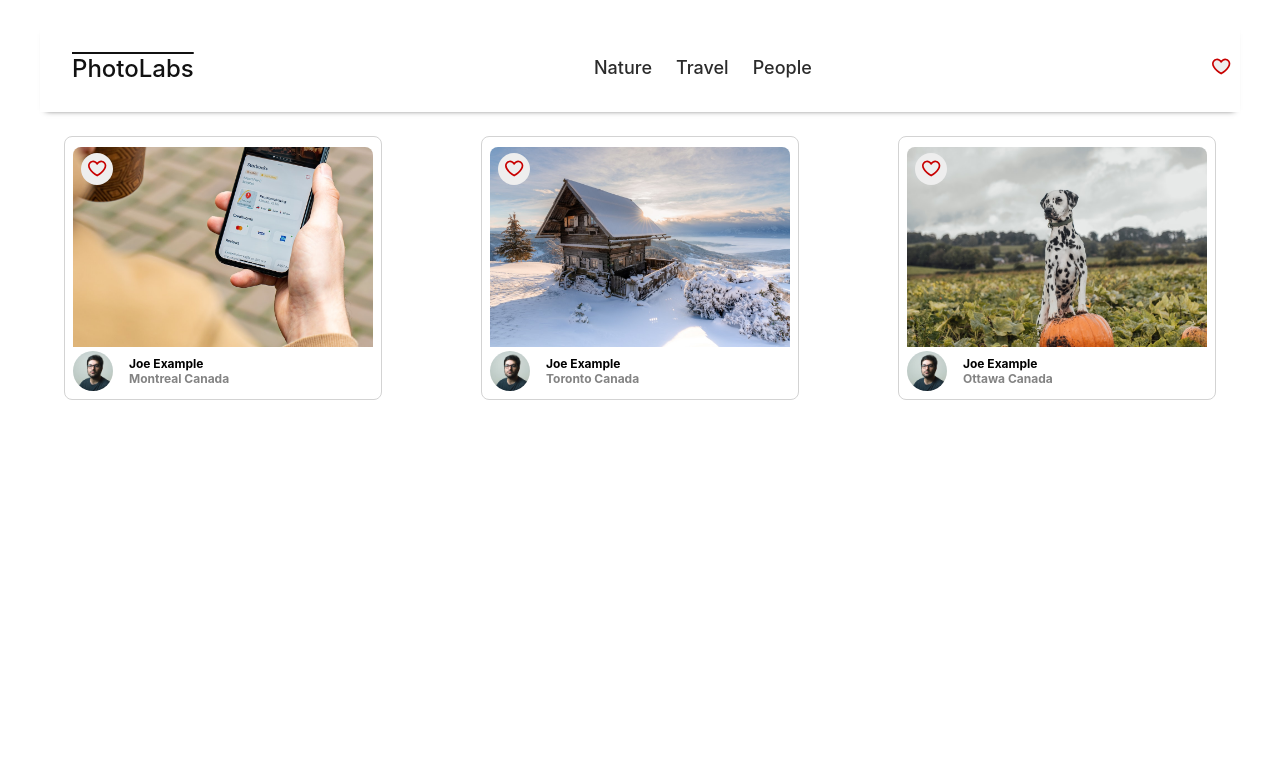
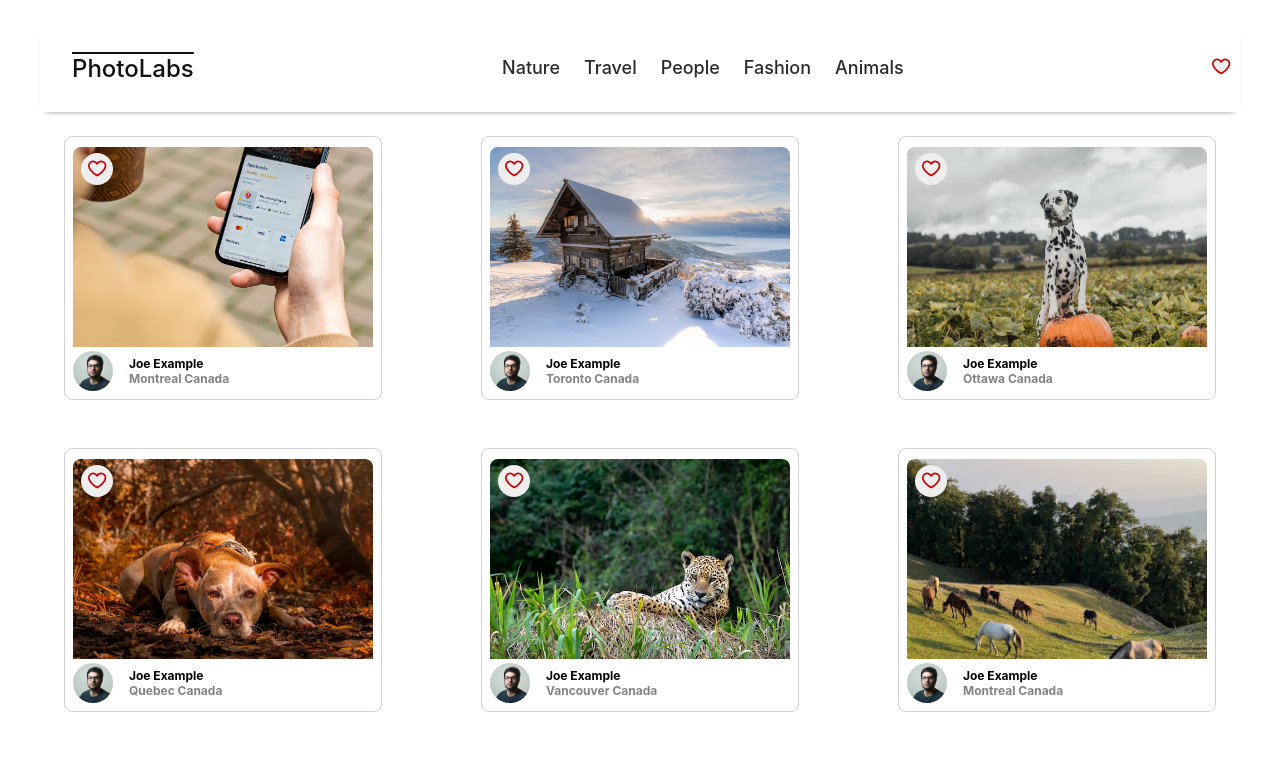
Before and after one commit to EricLeeCodes/PhotoLabs, a React (Create React App) app in the folder frontend/: page / in a window 1280 px wide. Shown: the top 758 px of the page. Built offline with nearby package versions, Linux system fonts and the light colour scheme; the HTML template or start-up script is replaced by a standard one.

Commit message:
Populate photo and topic-navbar components with mock data

```diff
--- a/frontend/src/components/PhotoList.jsx
+++ b/frontend/src/components/PhotoList.jsx
@@ -2,65 +2,12 @@
 
 import "../styles/PhotoList.scss";
 import PhotoListItem from "./PhotoListItem";
-
-const sampleDataForPhotoList = [
-  {
-    id: "1",
-    location: {
-      city: "Montreal",
-      country: "Canada",
-    },
-    urls: {
-      full: `${process.env.PUBLIC_URL}/Image-1-Full.jpeg`,
-      regular: `${process.env.PUBLIC_URL}/Image-1-Regular.jpeg`,
-    },
-    user: {
-      id: "1",
-      username: "exampleuser",
-      name: "Joe Example",
-      profile: `${process.env.PUBLIC_URL}/profile-1.jpg`,
-    },
-  },
-  {
-    id: "2",
-    location: {
-      city: "Toronto",
-      country: "Canada",
-    },
-    urls: {
-      full: `${process.env.PUBLIC_URL}/Image-2-Full.jpeg`,
-      regular: `${process.env.PUBLIC_URL}/Image-2-Regular.jpeg`,
-    },
-    user: {
-      id: "2",
-      username: "exampleuser",
-      name: "Joe Example",
-      profile: `${process.env.PUBLIC_URL}/profile-1.jpg`,
-    },
-  },
-  {
-    id: "3",
-    location: {
-      city: "Ottawa",
-      country: "Canada",
-    },
-    urls: {
-      full: `${process.env.PUBLIC_URL}/Image-3-Full.jpeg`,
-      regular: `${process.env.PUBLIC_URL}/Image-3-Regular.jpeg`,
-    },
-    user: {
-      id: "3",
-      username: "exampleuser",
-      name: "Joe Example",
-      profile: `${process.env.PUBLIC_URL}/profile-1.jpg`,
-    },
-  },
-];
+import photos from "mocks/photos";
 
 const PhotoList = () => {
   return (
     <ul className="photo-list">
-      {sampleDataForPhotoList.map((photo) => (
+      {photos.map((photo) => (
         <PhotoListItem key={photo.id} photo={photo} />
       ))}
     </ul>
--- a/frontend/src/components/TopicList.jsx
+++ b/frontend/src/components/TopicList.jsx
@@ -2,29 +2,12 @@
 
 import "../styles/TopicList.scss";
 import TopicListItem from "./TopicListItem";
-
-const sampleDataForTopicList = [
-  {
-    id: "1",
-    slug: "topic-1",
-    title: "Nature",
-  },
-  {
-    id: "2",
-    slug: "topic-2",
-    title: "Travel",
-  },
-  {
-    id: "3",
-    slug: "topic-3",
-    title: "People",
-  },
-];
+import topics from "mocks/topics";
 
 const TopicList = () => {
   return (
     <div className="top-nav-bar__topic-list">
-      {sampleDataForTopicList.map((topic) => (
+      {topics.map((topic) => (
         <TopicListItem key={topic.id} topic={topic} />
       ))}
     </div>
```
Also changed, not shown: frontend/src/App.jsx (+0 -17 lines).
